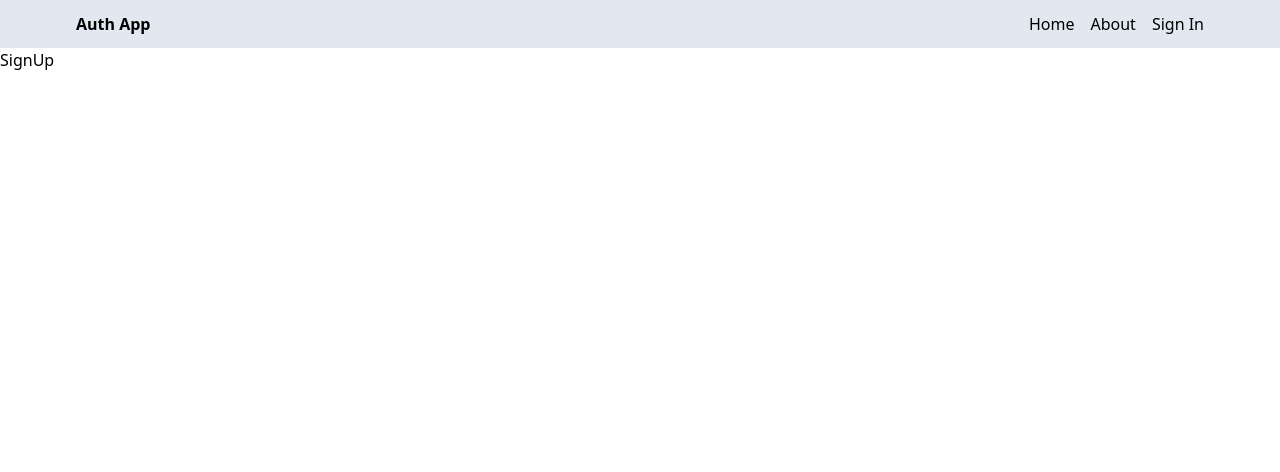
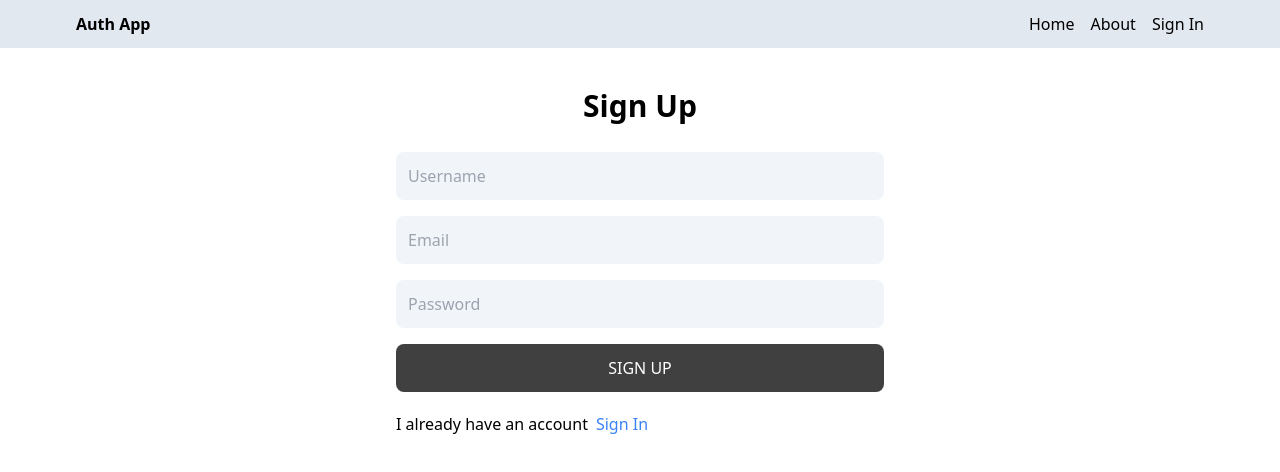
Before and after one commit to Katemoca/mern-auth-app, a React (Vite) app in the folder client/: page /sign-up in a window 1280 px wide. Shown: the top 472 px of the page. Built offline with nearby package versions, Linux system fonts and the light colour scheme.

Commit message:
sign up changes

```diff
--- a/client/src/views/SignUp.jsx
+++ b/client/src/views/SignUp.jsx
@@ -1,5 +1,52 @@
+import { useState } from "react";
+import { Link } from "react-router-dom";
+
 const SignUp = () => {
-  return <div>SignUp</div>;
+  const [formData, setFormData] = useState({});
+
+  const handleChange = (event) => {
+    const { value } = event.target;
+    setFormData({ ...formData, [event.target.id]: value });
+  };
+
+  const handleSubmit = async (event) => {
+    event.preventDefault();
+  };
+
+  return (
+    <div className="mx-auto p-3 max-w-lg">
+      <h1 className="text-3xl text-center font-semibold my-7">Sign Up</h1>
+      <form className="flex gap-4 flex-col" onSubmit={handleSubmit}>
+        <input
+          type="text"
+          id="username"
+          placeholder="Username"
+          className="bg-slate-100 p-3 rounded-lg"
+          onChange={handleChange}></input>
+        <input
+          type="email"
+          id="email"
+          placeholder="Email"
+          className="bg-slate-100 p-3 rounded-lg"
+          onChange={handleChange}></input>
+        <input
+          type="password"
+          id="password"
+          placeholder="Password"
+          className="bg-slate-100 p-3 rounded-lg"
+          onChange={handleChange}></input>
+        <button className="bg-neutral-700 text-white p-3 rounded-lg uppercase hover:opacity-90 disabled:opacity-40">
+          Sign Up
+        </button>
+      </form>
+      <div className="flex gap-2 mt-5">
+        <p>I already have an account</p>
+        <Link to="/sign-in">
+          <span className="text-blue-500">Sign In</span>
+        </Link>
+      </div>
+    </div>
+  );
 };
 
 export default SignUp;
```
